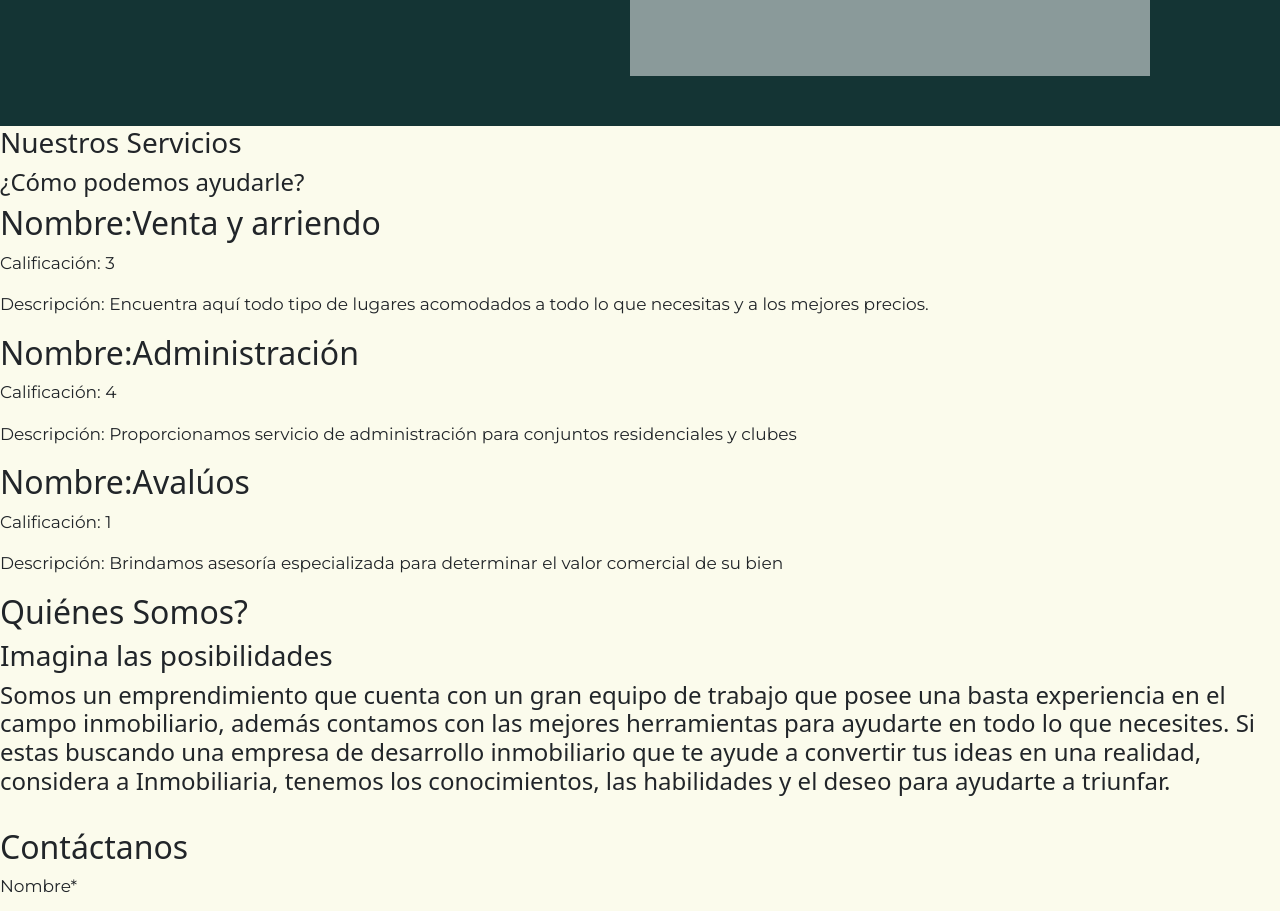
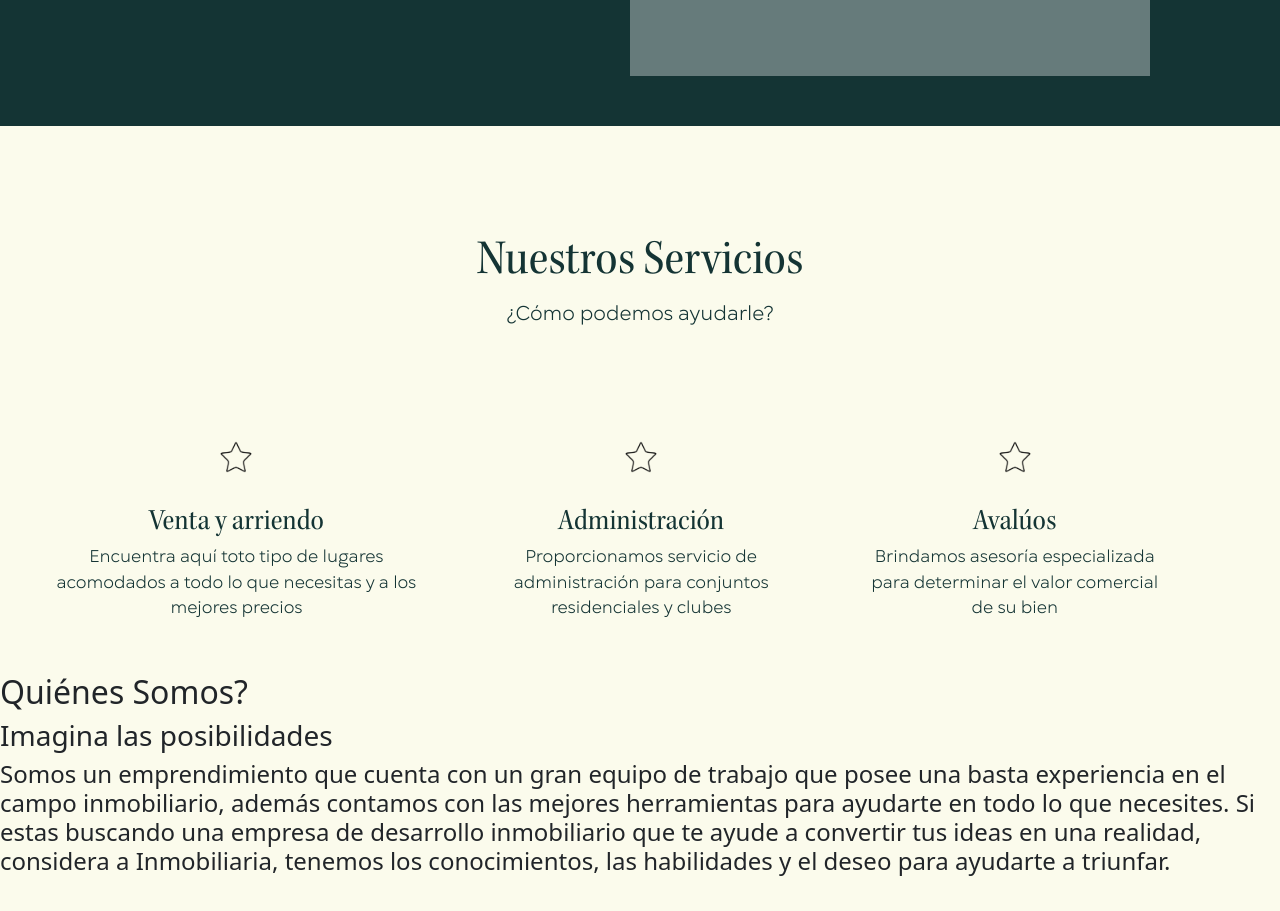
Before and after one commit to angelicamaru/inmobiliaria, a React (Create React App) app: page / in a window 1280 px wide. Shown: the part 680-1591 px from the top of the page. Built offline with nearby package versions, Linux system fonts and the light colour scheme.

Commit message:
Tarjetas

```diff
--- a/src/Components/InicioSection/Inicio.js
+++ b/src/Components/InicioSection/Inicio.js
@@ -20,9 +20,13 @@ const InicioSection = () => {
           </div>
         </div>
       </div>
-      <div>
-        <h3>Nuestros Servicios</h3>
-        <h4>¿Cómo podemos ayudarle?</h4>
+      <div className={classes.servicios}>
+        <div className={classes.nuestros}>
+          <label>Nuestros Servicios</label>
+        </div>
+        <div className={classes.info}>
+          <label>¿Cómo podemos ayudarle?</label>
+        </div>
         <ServiciosInicio />
       </div>
       <QuieneSomos />
--- a/src/Components/InicioSection/Inicio.module.css
+++ b/src/Components/InicioSection/Inicio.module.css
@@ -10,7 +10,7 @@
     width: 100%;
     margin-left: 80px;
     margin-right: 80px;
-    background-color: rgba(255, 255, 255, 0.5);
+    background-color: rgba(255, 255, 255, 0.349);
 }
 .texto{
     margin-top: 80px;
@@ -22,7 +22,25 @@
     text-align: center;
 
 }
+.nuestros{
+    font-family: Kepler;
+    font-size: 50px;
+}
+.servicios{
+    padding-top: 100px;
+    text-align: center;
+    color: #143434;
+}
+.info{
+    font-family: GoghBook;
+    font-size: 20px;
+}
+
 @font-face {
     font-family: Kepler;
     src: url(../Fonts/Kepler\ Std\ Semicondensed\ Subhead.otf);
 }
+@font-face {
+    font-family: GoghBook;
+    src: url(/src/Components/Fonts/Gogh-Book.ttf);
+}
--- a/src/Components/InicioSection/ServicesInicio.js
+++ b/src/Components/InicioSection/ServicesInicio.js
@@ -1,33 +1,70 @@
+import classes from '../InicioSection/ServicesInicio.module.css'
+import star from '../Images/Estrella.png'
+import Image from 'react-bootstrap/Image'
+
 const ServiciosInicio = () => {
   const services = [
     {
       name: "Venta y arriendo",
-      calif: "3",
       descr:
         "Encuentra aquí todo tipo de lugares acomodados a todo lo que necesitas y a los mejores precios.",
     },
     {
       name: "Administración",
-      calif: "4",
       descr:
         "Proporcionamos servicio de administración para conjuntos residenciales y clubes",
     },
     {
       name: "Avalúos",
-      calif: "1",
       descr:
         "Brindamos asesoría especializada para determinar el valor comercial de su bien",
     },
   ];
-  return services.map((p) => (
-    <div>
-      <div className="service">
-        <h2>Nombre:{p.name}</h2>
-        <p>Calificación: {p.calif}</p>
-        <p>Descripción: {p.descr}</p>
+  return (
+    <div className={classes.contenedor}>
+      <div className={classes.contenedorcard}>
+        <div className={classes.card}>
+          <div className={classes.imagen}>
+            <Image src={star} fluid />
+          </div>
+          <div>
+            <div className={classes.titulocard}>
+              <label>Venta y arriendo</label><br></br>
+            </div>
+            <div className={classes.textocard}>
+              <label>Encuentra aquí toto tipo de lugares acomodados a todo lo que necesitas y a los mejores precios</label>
+            </div>
+          </div>
+        </div>
+        <div className={classes.card}>
+          <div className={classes.imagen}>
+            <Image src={star} fluid />
+          </div>
+          <div>
+            <div className={classes.titulocard}>
+              <label>Administración</label><br></br>
+            </div>
+            <div className={classes.textocard}>
+              <label>Proporcionamos servicio de administración para conjuntos residenciales y clubes</label>
+            </div>
+          </div>
+        </div>
+        <div className={classes.card}>
+          <div className={classes.imagen}>
+            <Image src={star} fluid />
+          </div>
+          <div>
+            <div className={classes.titulocard}>
+              <label>Avalúos</label><br></br>
+            </div>
+            <div className={classes.textocard}>
+              <label>Brindamos asesoría especializada para determinar el valor comercial de su bien</label>
+            </div>
+          </div>
+        </div>
       </div>
     </div>
-  ));
+  );
 };
 
 export default ServiciosInicio;
--- /dev/null
+++ b/src/Components/InicioSection/ServicesInicio.module.css
@@ -0,0 +1,36 @@
+.contenedor{
+    padding-top: 60px;
+}
+.contenedorcard{
+    display: flex;
+    flex-flow: row;
+    padding: 50px;
+    align-items: center;
+}
+.card{
+    display: flex;
+    flex-flow: column;
+    padding-right: 60px;
+}
+.imagen{
+    width: 60px;
+    height: 60px;
+    margin: auto;
+}
+.titulocard{
+    font-size: 30px;
+    font-family: Kepler;
+}
+.textocard{
+    font-size: 17px;
+    font-family: GoghBook;
+}
+
+@font-face {
+    font-family: Kepler;
+    src: url(/src/Components/Fonts/Kepler\ Std\ Semicondensed\ Subhead.otf);
+}
+@font-face {
+    font-family: GoghBook;
+    src: url(/src/Components/Fonts/Gogh-Book.ttf);
+}
```
Also changed, not shown: src/Components/Images/Estrella.png (added).
